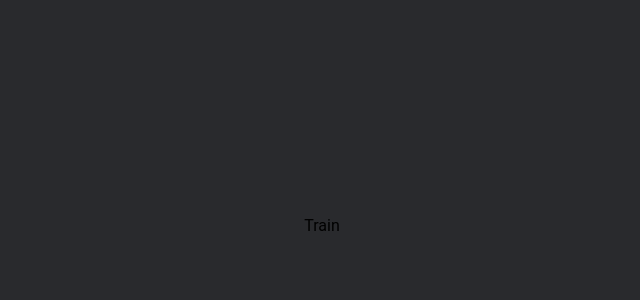
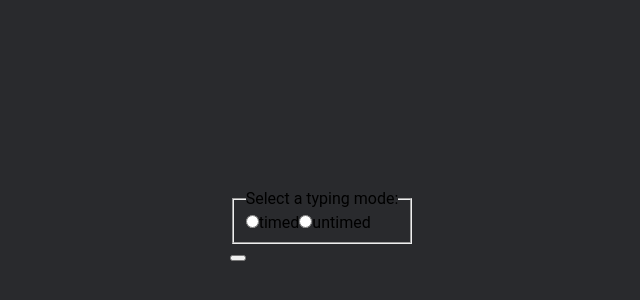
Before and after one commit to leoelicos/typr, a React (Create React App) app: page / in a window 1280 px wide. Shown: the part 174-474 px from the top of the page, without its empty margins (318-958 px from the left). Built offline with nearby package versions, Linux system fonts and the light colour scheme.

Commit message:
Typescript select component

```diff
--- a/src/pages/Train/Train.tsx
+++ b/src/pages/Train/Train.tsx
@@ -1,9 +1,71 @@
-import React, { FC } from 'react'
+import React, { FC, useState, ChangeEvent } from 'react'
 
-interface TrainProps {}
+const Train = () => {
+  const [trainScreen, setTrainScreen] = useState('selection')
+  const [options, setOptions] = useState([
+    { name: 'timed', selected: false },
+    { name: 'untimed', selected: false }
+  ])
 
-const Train: FC<TrainProps> = () => {
-  return <div>Train</div>
+  const handleOptionChange = (event: RadioChangeEvent) => {
+    if (event.target.value === 'timed')
+      setOptions([
+        { name: 'timed', selected: true },
+        { name: 'untimed', selected: false }
+      ])
+    else
+      setOptions([
+        { name: 'timed', selected: false },
+        { name: 'untimed', selected: true }
+      ])
+  }
+
+  const [trainMode, setTrainMode] = useState('timed')
+
+  console.log(trainMode, setTrainMode)
+  if (trainScreen === 'type') return <div className="train-type">TrainType</div>
+  if (trainScreen === 'end') return <div className="train-end">TrainEnd</div>
+
+  return (
+    <div className="train">
+      <div className="train-selection">
+        <fieldset>
+          <legend>Select a typing mode:</legend>
+          <RadioGroup options={options} handleOptionChange={handleOptionChange} />
+        </fieldset>
+      </div>
+      <div className="train-start">
+        <button onClick={() => setTrainScreen('type')} />
+      </div>
+    </div>
+  )
 }
 
 export default Train
+
+interface RadioChangeEvent extends ChangeEvent<HTMLInputElement> {
+  value: string
+}
+interface RadioOption {
+  name: string
+  selected: boolean
+}
+interface RadioGroupProps {
+  options: RadioOption[]
+  handleOptionChange: (event: RadioChangeEvent) => void
+}
+
+const RadioGroup: FC<RadioGroupProps> = ({ options, handleOptionChange }) => {
+  return (
+    <div>
+      {options.map((option: RadioOption) => {
+        return (
+          <label key={option.name}>
+            <input type="radio" value={option.name} checked={option.selected} onChange={handleOptionChange} />
+            {option.name}
+          </label>
+        )
+      })}
+    </div>
+  )
+}
```
